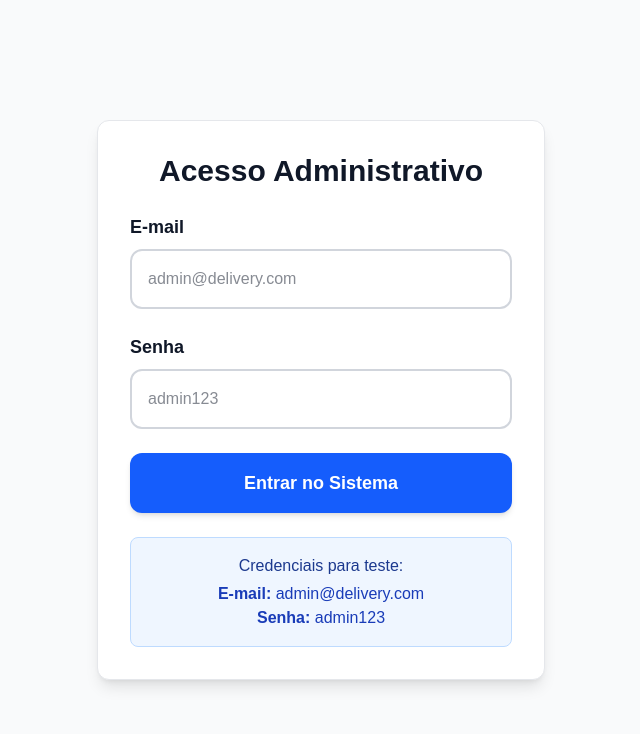
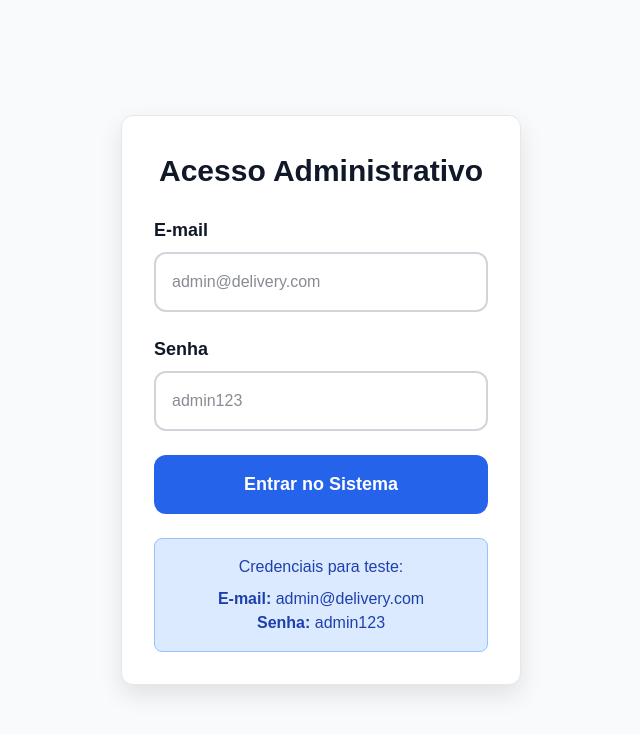
Before and after one commit to willsmolarek/DeliveryApp, a Next.js app: page /admin in a window 1280 px wide. Shown: the top 734 px of the page, without its empty margins (319-959 px from the left). Built offline with nearby package versions, Linux system fonts and the light colour scheme.

Commit message:
Fix login page with inline CSS

```diff
--- a/app/admin/page.jsx
+++ b/app/admin/page.jsx
@@ -9,7 +9,6 @@ export default function AdminPage() {
 
   const handleLogin = (e) => {
     e.preventDefault()
-    // Login simples para teste - remova depois
     if (email === 'admin@delivery.com' && password === 'admin123') {
       setIsAuthenticated(true)
     } else {
@@ -19,47 +18,127 @@ export default function AdminPage() {
 
   if (!isAuthenticated) {
     return (
-      <div className="min-h-screen bg-gray-50 flex items-center justify-center p-4">
-        <div className="bg-white p-8 rounded-xl shadow-lg w-full max-w-md border border-gray-200">
-          <h1 className="text-3xl font-bold mb-6 text-center text-gray-900">Acesso Administrativo</h1>
-          <form onSubmit={handleLogin} className="space-y-6">
-            <div>
-              <label className="block text-lg font-semibold mb-2 text-gray-900">E-mail</label>
+      <div style={{
+        minHeight: '100vh',
+        backgroundColor: '#f9fafb',
+        display: 'flex',
+        alignItems: 'center',
+        justifyContent: 'center',
+        padding: '1rem'
+      }}>
+        <div style={{
+          backgroundColor: 'white',
+          padding: '2rem',
+          borderRadius: '12px',
+          boxShadow: '0 10px 25px rgba(0,0,0,0.1)',
+          width: '100%',
+          maxWidth: '400px',
+          border: '1px solid #e5e7eb'
+        }}>
+          <h1 style={{
+            fontSize: '1.875rem',
+            fontWeight: 'bold',
+            marginBottom: '1.5rem',
+            textAlign: 'center',
+            color: '#111827'
+          }}>
+            Acesso Administrativo
+          </h1>
+
+          <form onSubmit={handleLogin} style={{ space: '1.5rem' }}>
+            <div style={{ marginBottom: '1.5rem' }}>
+              <label style={{
+                display: 'block',
+                fontSize: '1.125rem',
+                fontWeight: '600',
+                marginBottom: '0.5rem',
+                color: '#111827'
+              }}>
+                E-mail
+              </label>
               <input
                 type="email"
                 value={email}
                 onChange={(e) => setEmail(e.target.value)}
-                className="w-full p-4 border-2 border-gray-300 rounded-xl focus:border-blue-500 focus:ring-2 focus:ring-blue-200 transition-all text-gray-900 bg-white"
+                style={{
+                  width: '100%',
+                  padding: '1rem',
+                  border: '2px solid #d1d5db',
+                  borderRadius: '12px',
+                  fontSize: '1rem',
+                  color: '#111827',
+                  backgroundColor: 'white'
+                }}
                 placeholder="admin@delivery.com"
                 required
               />
             </div>
-            <div>
-              <label className="block text-lg font-semibold mb-2 text-gray-900">Senha</label>
+
+            <div style={{ marginBottom: '1.5rem' }}>
+              <label style={{
+                display: 'block',
+                fontSize: '1.125rem',
+                fontWeight: '600',
+                marginBottom: '0.5rem',
+                color: '#111827'
+              }}>
+                Senha
+              </label>
               <input
                 type="password"
                 value={password}
                 onChange={(e) => setPassword(e.target.value)}
-                className="w-full p-4 border-2 border-gray-300 rounded-xl focus:border-blue-500 focus:ring-2 focus:ring-blue-200 transition-all text-gray-900 bg-white"
+                style={{
+                  width: '100%',
+                  padding: '1rem',
+                  border: '2px solid #d1d5db',
+                  borderRadius: '12px',
+                  fontSize: '1rem',
+                  color: '#111827',
+                  backgroundColor: 'white'
+                }}
                 placeholder="admin123"
                 required
               />
             </div>
+
             <button
               type="submit"
-              className="w-full bg-blue-600 text-white p-4 rounded-xl hover:bg-blue-700 font-semibold text-lg transition-colors shadow-md"
+              style={{
+                width: '100%',
+                backgroundColor: '#2563eb',
+                color: 'white',
+                padding: '1rem',
+                borderRadius: '12px',
+                fontWeight: '600',
+                fontSize: '1.125rem',
+                border: 'none',
+                cursor: 'pointer'
+              }}
             >
               Entrar no Sistema
             </button>
           </form>
-          <div className="mt-6 p-4 bg-blue-50 rounded-lg border border-blue-200">
-            <p className="text-center text-blue-900 font-medium">
+
+          <div style={{
+            marginTop: '1.5rem',
+            padding: '1rem',
+            backgroundColor: '#dbeafe',
+            borderRadius: '8px',
+            border: '1px solid #93c5fd'
+          }}>
+            <p style={{
+              textAlign: 'center',
+              color: '#1e40af',
+              fontWeight: '500',
+              marginBottom: '0.5rem'
+            }}>
               Credenciais para teste:
             </p>
-            <p className="text-center text-blue-800 mt-1">
+            <p style={{ textAlign: 'center', color: '#1e40af' }}>
               <strong>E-mail:</strong> admin@delivery.com
             </p>
-            <p className="text-center text-blue-800">
+            <p style={{ textAlign: 'center', color: '#1e40af' }}>
               <strong>Senha:</strong> admin123
             </p>
           </div>
```
